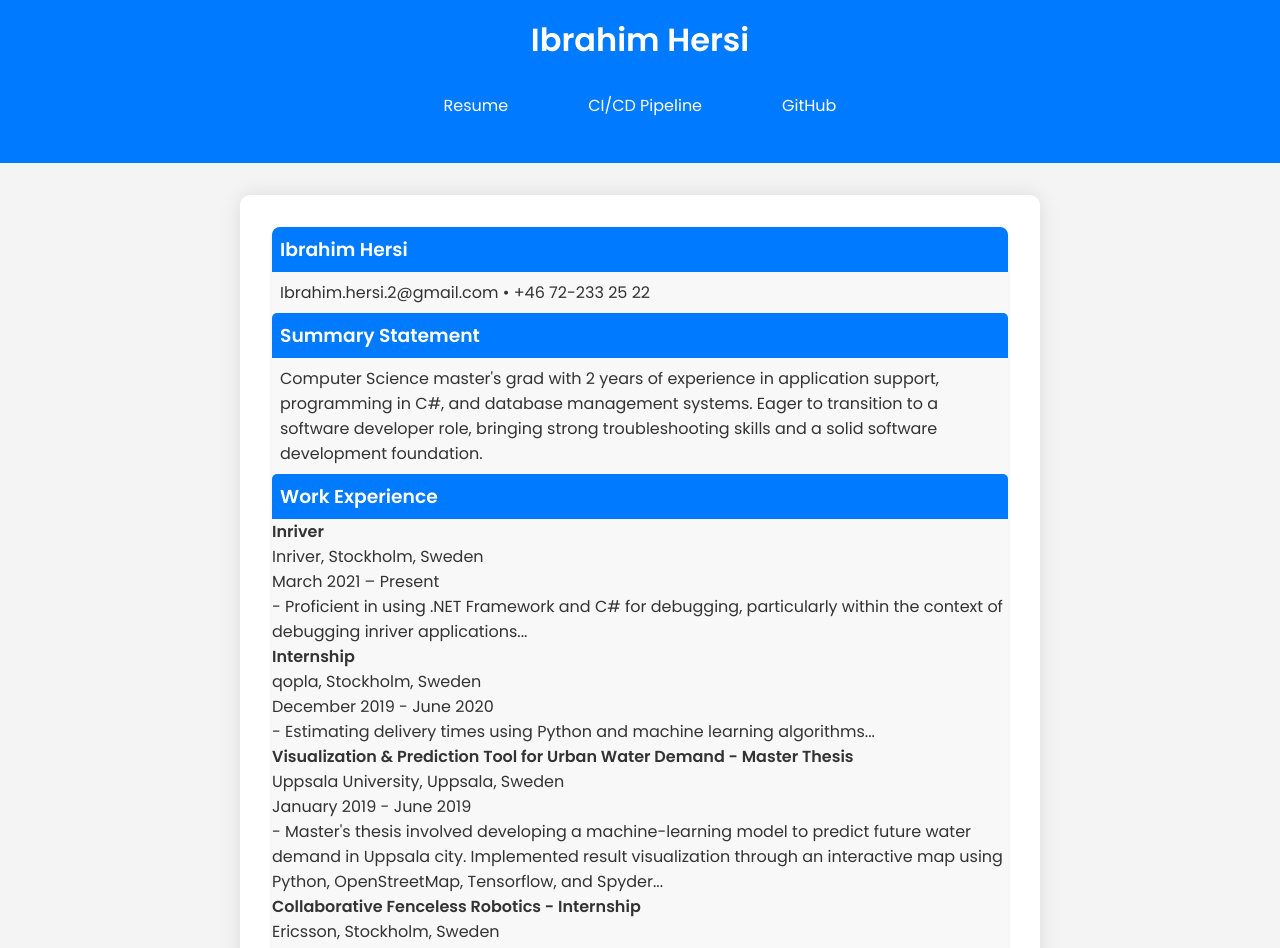
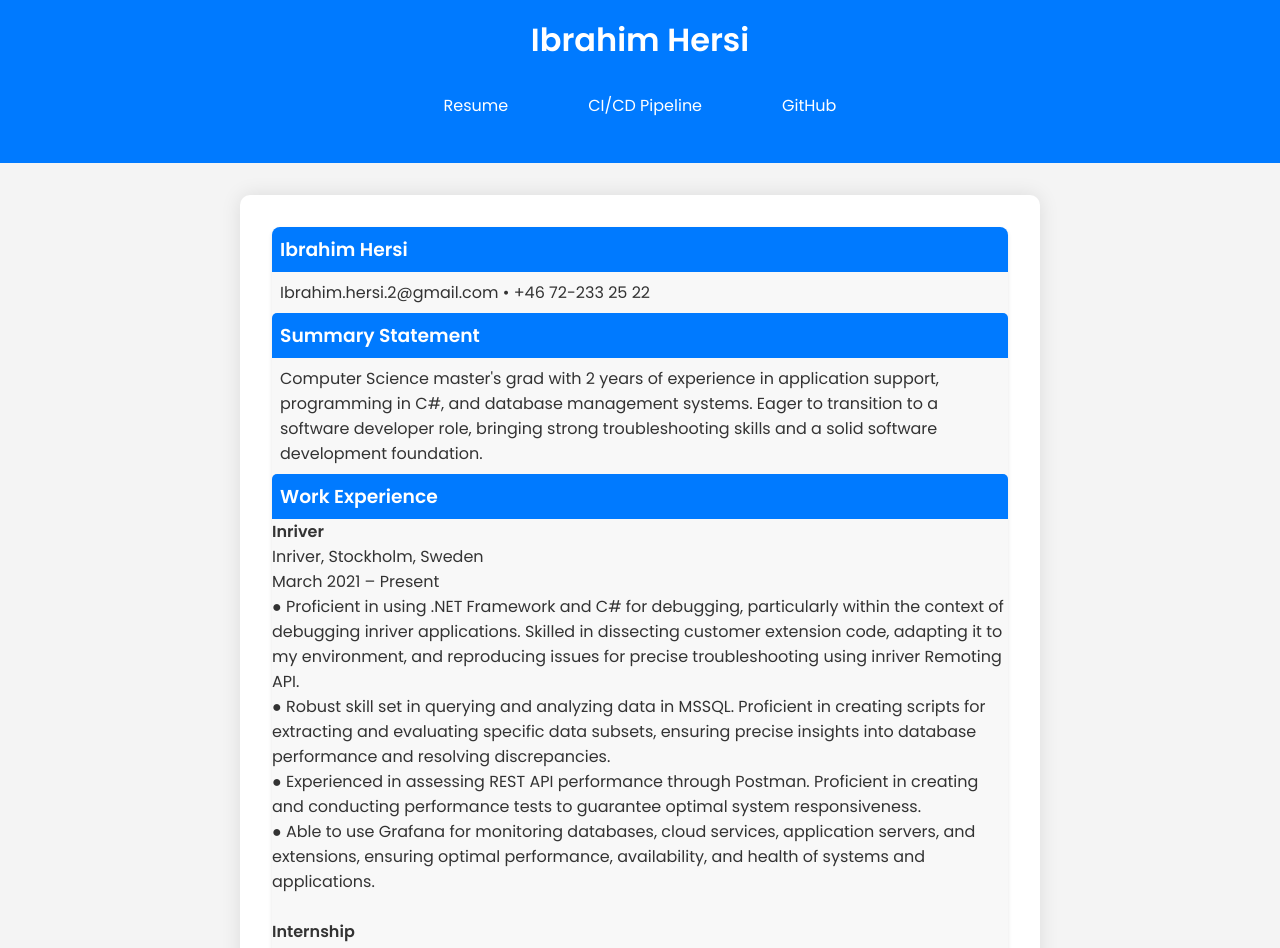
Before and after one commit to ibrahimhersi3/Devops_DockerJenskins, a React (Create React App) app in the folder ci-cd-website/: page / in a window 1280 px wide. Shown: the top 948 px of the page. Built offline with nearby package versions, Linux system fonts and the light colour scheme.

Commit message:
ibrahim change

```diff
--- a/ci-cd-website/src/components/Home.js
+++ b/ci-cd-website/src/components/Home.js
@@ -5,6 +5,7 @@ const Home = () => {
   return (
     <section id="home">
       <div className="cv-container">
+        {/* CV section */}
         <div id="cv" className="cv-item">
           <h3>Ibrahim Hersi</h3>
           <p>Ibrahim.hersi.2@gmail.com • +46 72-233 25 22</p>
@@ -16,40 +17,54 @@ const Home = () => {
             troubleshooting skills and a solid software development foundation.
           </p>
 
+          {/* Work Experience */}
           <h3>Work Experience</h3>
+
           <ul>
+            {/* Inriver */}
             <li>
               <strong>Inriver</strong> <br />
-              Inriver, Stockholm, Sweden <br />
-              March 2021 – Present <br />
-              - Proficient in using .NET Framework and C# for debugging, particularly within the context of debugging inriver
-              applications...
-            </li>
+                          Inriver, Stockholm, Sweden <br />
+                          March 2021 – Present <br />
+            ● Proficient in using .NET Framework and C# for debugging, particularly within the context of debugging inriver
+            applications. Skilled in dissecting customer extension code, adapting it to my environment, and reproducing issues for
+            precise troubleshooting using inriver Remoting API.<br />
+            ● Robust skill set in querying and analyzing data in MSSQL. Proficient in creating scripts for extracting and evaluating
+            specific data subsets, ensuring precise insights into database performance and resolving discrepancies. <br />
+            ● Experienced in assessing REST API performance through Postman. Proficient in creating and conducting performance
+            tests to guarantee optimal system responsiveness. <br />
+            ● Able to use Grafana for monitoring databases, cloud services, application servers, and extensions, ensuring optimal
+            performance, availability, and health of systems and applications.
+                        </li><br />
 
+            {/* Internship */}
             <li>
               <strong>Internship</strong> <br />
               qopla, Stockholm, Sweden <br />
               December 2019 - June 2020 <br />
-              - Estimating delivery times using Python and machine learning algorithms...
-            </li>
+              ● Estimating delivery times using Python and machine learning algorithms...
+            </li>  <br />
 
+            {/* Master's Thesis */}
             <li>
               <strong>Visualization & Prediction Tool for Urban Water Demand - Master Thesis</strong> <br />
               Uppsala University, Uppsala, Sweden <br />
               January 2019 - June 2019 <br />
-              - Master's thesis involved developing a machine-learning model to predict future water demand in Uppsala city.
+              ● Master's thesis involved developing a machine-learning model to predict future water demand in Uppsala city.
               Implemented result visualization through an interactive map using Python, OpenStreetMap, Tensorflow, and Spyder...
-            </li>
+            </li>  <br />
 
+            {/* Collaborative Fenceless Robotics */}
             <li>
               <strong>Collaborative Fenceless Robotics - Internship</strong> <br />
               Ericsson, Stockholm, Sweden <br />
               September 2018 - January 2019 <br />
-              - Collaborated with Ericsson on a Reinforcement Learning project, training a robot, TurtleBot2, to autonomously navigate
+              ● Collaborated with Ericsson on a Reinforcement Learning project, training a robot, TurtleBot2, to autonomously navigate
               and perform tasks...
             </li>
           </ul>
 
+          {/* Education */}
           <h3>Education</h3>
           <p>
             <strong>Master's Degree in Computer Science</strong> <br />
@@ -63,6 +78,7 @@ const Home = () => {
             2013 - 2016
           </p>
 
+          {/* Skills */}
           <h3>Skills</h3>
           <p>
             <strong>Programming:</strong> C# .Net, Python, Javascript, HTML, CSS <br />
```
